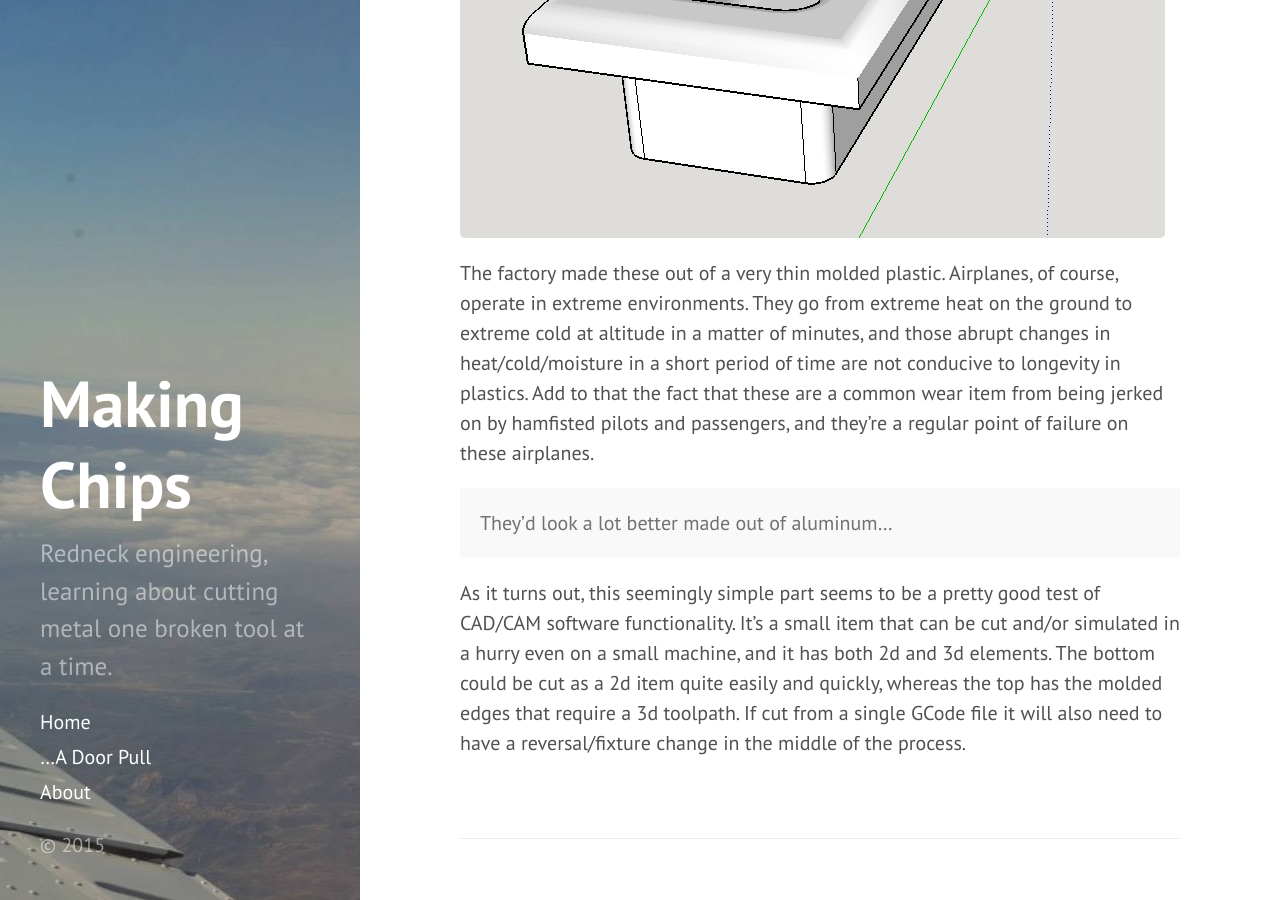
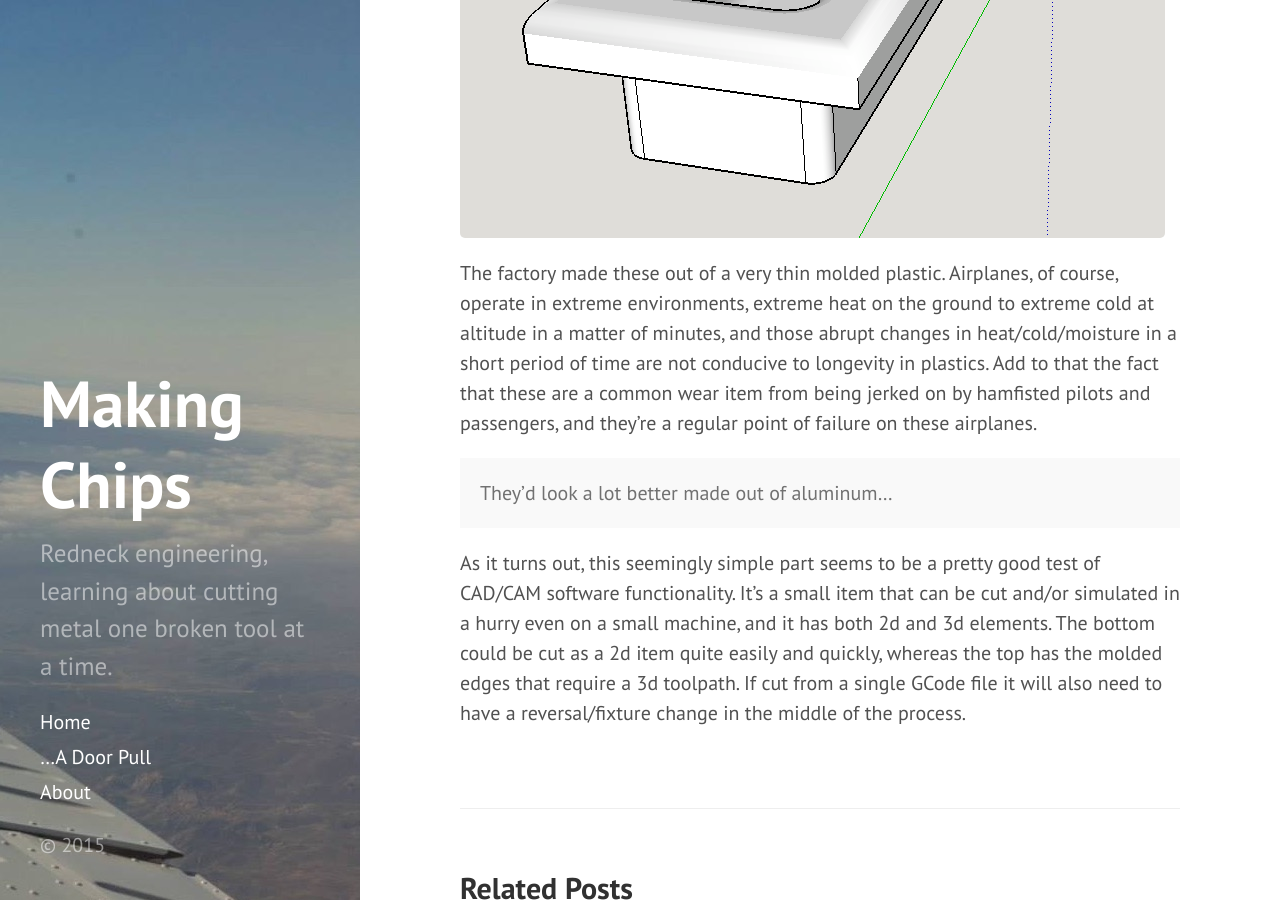
Before and after one commit to makingchips/makingchips.github.io, a Jekyll site: the page built from _posts/2015-10-23-The-Subject.md, in a window 1280 px wide and 900 px high, scrolled down 583 px. Built offline with Jekyll 4.4.1, drawn with Linux system fonts in a browser that asks for light colours; Markdown is read by kramdown in place of the engine named in the settings.

Commit message:
Update 2015-10-23-The-Subject.md

```diff
--- a/_posts/2015-10-23-The-Subject.md
+++ b/_posts/2015-10-23-The-Subject.md
@@ -10,7 +10,7 @@
 
 
 
-The factory made these out of a very thin molded plastic.  Airplanes, of course, operate in extreme environments.  They go from extreme heat on the ground to extreme cold at altitude in a matter of minutes, and those abrupt changes in heat/cold/moisture in a short period of time are not conducive to longevity in plastics.  Add to that the fact that these are a common wear item from being jerked on by hamfisted pilots and passengers, and they’re a regular point of failure on these airplanes.
+The factory made these out of a very thin molded plastic.  Airplanes, of course, operate in extreme environments, extreme heat on the ground to extreme cold at altitude in a matter of minutes, and those abrupt changes in heat/cold/moisture in a short period of time are not conducive to longevity in plastics.  Add to that the fact that these are a common wear item from being jerked on by hamfisted pilots and passengers, and they’re a regular point of failure on these airplanes.
 
 <p class="message">
 They’d look a lot better made out of aluminum…
```
